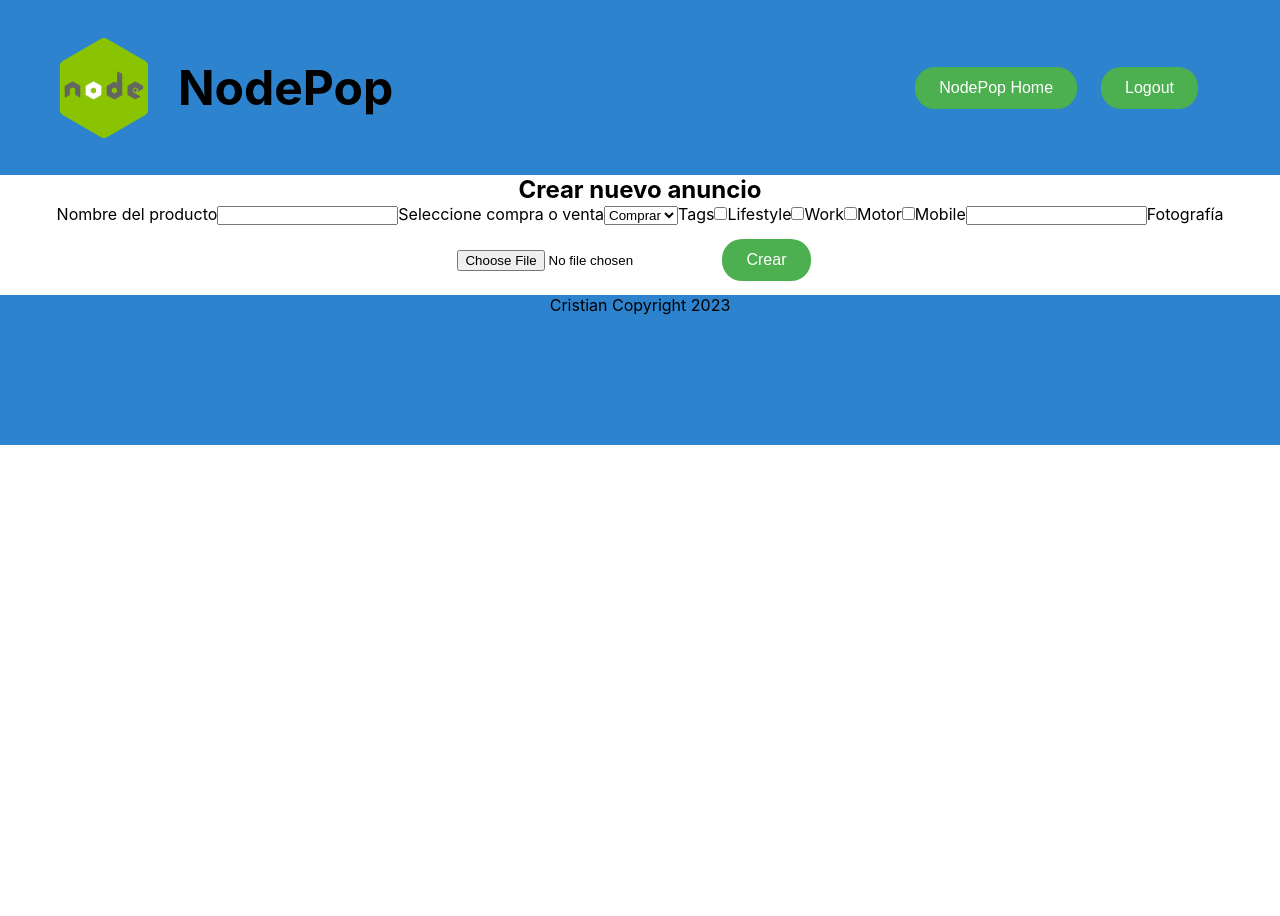
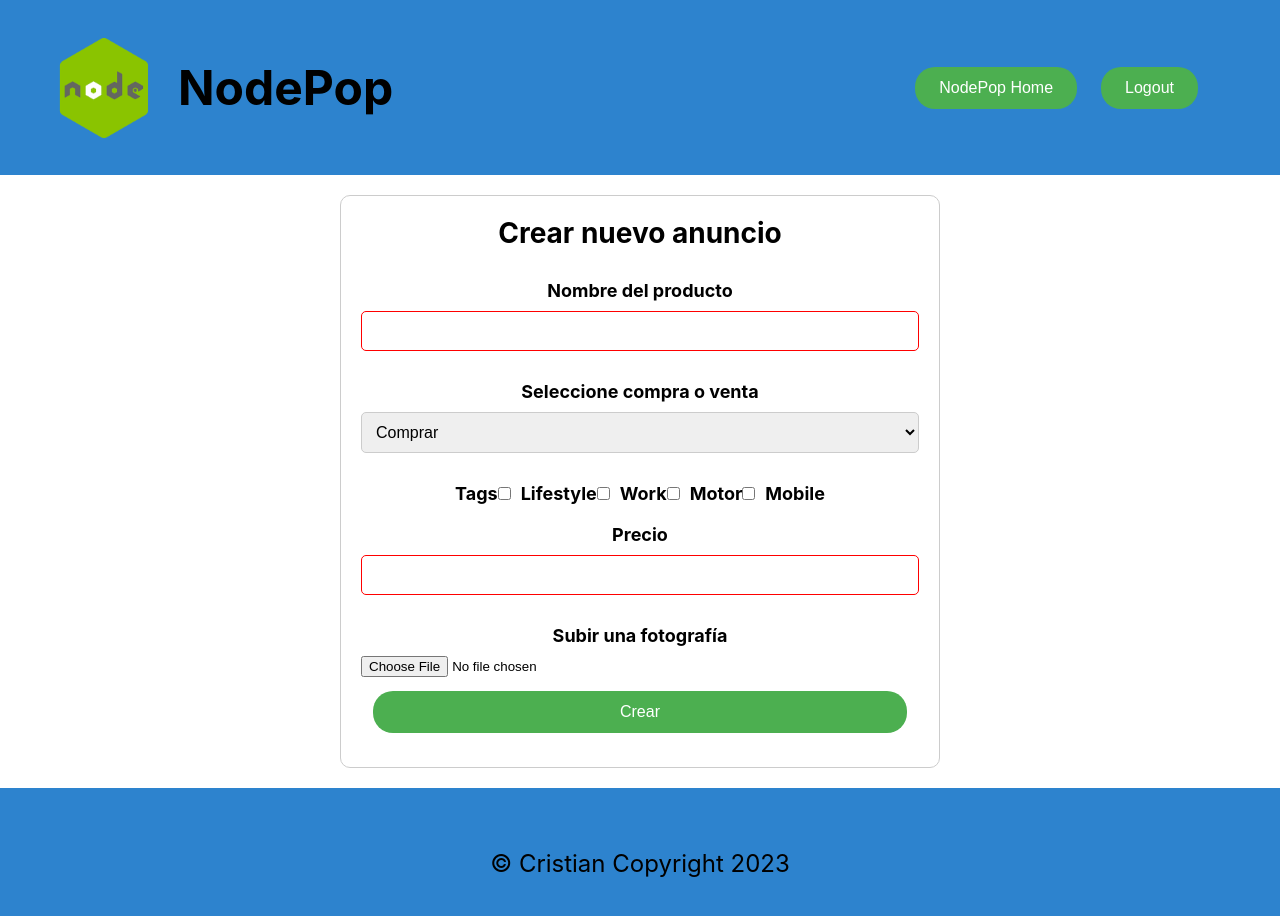
Before and after one commit to cristianchantada/proyecto-nodepop-react, a React (Create React App) app: page /adverts/new in a window 1280 px wide. Shown: the top 916 px of the page. Before the commit the page ends 800 px from the top, so only its background shows below. Built offline with nearby package versions, Linux system fonts and the light colour scheme; sample sign-in values are in the browser's storage.

Commit message:
Se continúa proceso de dar estilo a la app

```diff
--- a/src/components/AdvertsPage.jsx
+++ b/src/components/AdvertsPage.jsx
@@ -91,16 +91,26 @@ function AdvertsPage({handleLogout, isLogged, handleNewAdvertButton}) {
                 </ul>
               </div>
               <div className="container filterContainer">
-                <p>Seleccione los filtros a aplicar</p>
+                <h3>Seleccione los filtros a aplicar:</h3>
                 <form onSubmit={handleFilterSubmit}>
                   <div>
-                    <label htmlFor="minPrize">Precio mínimo</label>
+                    <div className='inputs-price-container'>
+                      <p>Seleccione el rango de precios: </p>
+                      <div>
+                        <div className='input-minPrize-container'>
+                          <label htmlFor="minPrize">Precio mínimo: </label>
                           <input type="text" id="minPrize" name="minPrize" />
-                    <label htmlFor="maxPrize">Precio máximo</label>
+                        </div>
+                        <div className='input-maxPrize-container'>
+                          <label htmlFor="maxPrize">Precio máximo: </label>
                           <input type="text" id="maxPrize" name="maxPrize" />
                         </div>
-                  <div>
-                    <p>Seleccione tipo de operación</p>
+                        </div>
+                    </div>
+                  </div>
+                  <div className='title-checks-container'>
+                    <p>Seleccione tipo de operación: </p>
+                    <div className='inputs-operation-container'>
                       <input type="radio" id="buy" name="radio" value="buy" />
                       <label htmlFor="buy">Compra</label>
                       <input type="radio" id="sell" name="radio" value="sell" />
@@ -108,14 +118,17 @@ function AdvertsPage({handleLogout, isLogged, handleNewAdvertButton}) {
                       <input type="radio" id="buySell" name="radio" value="buySell" defaultChecked />
                       <label htmlFor="buySell">Compra y venta</label>
                     </div>
+                  </div>
+                  <div className='button-filter-container'>
                     <button type="submit">Filtrar</button>
+                    <Link to={'/'}><Button title={'Restablece anuncios'}/></Link>
+                  </div>
                 </form>
-                <Link to={'/'}><Button title={'Restablece anuncios'}/></Link>
               </div>
             </>
               :
               <>
-                <p>Todavía no existe ningún anuncio</p>
+                <h3>Todavía no existe ningún anuncio</h3>
                 <Button handleButtonClick={handleNewAdvertButton} title={'Sea usted el primero en publicar'}/>
               </>
           }
--- a/src/components/NewAdvertPage.jsx
+++ b/src/components/NewAdvertPage.jsx
@@ -2,6 +2,7 @@ import { useNavigate } from "react-router-dom";
 import { postAdv } from "../api/service";
 import Layout from "./common/Layout";
 import { useState } from "react";
+import '../styles/NewAdvertPage.css'
 
 function NewAdvertPage({handleLogout, isLogged}) {
 
@@ -68,15 +69,15 @@ function NewAdvertPage({handleLogout, isLogged}) {
               <option value={false}>Comprar</option>
               <option value={true}>Vender</option>
             </select>
-          <label htmlFor="tags">Tags</label>
+          <label htmlFor="tags">Tags
             <label htmlFor="lifestyle" id='lifestyle' name='lifestyle' ><input checked={advData.tags.lifestyle} onChange={handleChange} type="checkbox" name="lifestyle" id="lifestyle" />Lifestyle</label>
             <label htmlFor="work" id='work' name='work' ><input checked={advData.tags.work} onChange={handleChange} type="checkbox" name="work" id="work" />Work</label>
             <label htmlFor="motor" id='motor' name='motor' ><input checked={advData.tags.motor} onChange={handleChange} type="checkbox" name="motor" id="motor" />Motor</label>
             <label htmlFor="mobile" id='mobile' name='mobile' ><input checked={advData.tags.mobile} onChange={handleChange} type="checkbox" name="mobile" id="mobile" />Mobile</label>
-          <label htmlFor="price">
+          </label>
+            <label htmlFor="price">Precio</label>
             <input value={advData.price} onChange={handleChange} type="text" name="price" id="price" required/>
-          </label>
-          <label htmlFor="photo">Fotografía</label>
+          <label htmlFor="photo">Subir una fotografía</label>
             <input type="file" name="photo" id="photo" />
           <button type="submit" disabled={desabilitation}>Crear</button>
         </form>
--- a/src/components/common/Layout.jsx
+++ b/src/components/common/Layout.jsx
@@ -65,7 +65,7 @@ function Layout ({isLogged, children, handleNewAdvertButton, handleLogout}) {
         {children}
       </main>
       <footer>
-          <p>Cristian Copyright 2023</p>
+          <p>&copy; Cristian Copyright 2023</p>
       </footer>
     </div>
   );
--- a/src/styles/AdvertsPage.css
+++ b/src/styles/AdvertsPage.css
@@ -4,7 +4,6 @@
     display: flex;
     height: 70px;
     align-items: center;
-
     justify-content: center;
 }
 
@@ -16,21 +15,137 @@
     justify-content: center;
     grid-template-columns: repeat(auto-fill);
     border-radius: 20px;
-
+    background-color: #ffffff;
+    margin: auto 180px auto 180px;
 }
 
 .advertItem {
-    padding: 20px;
+display: flex;
+flex-direction: column;
+align-items: center;
+justify-content: center;
+background-color: #a0e6a1;
+border-radius: 25px;
+width: 400px;
+height: 400px;
+box-shadow: 2px 2px 4px grey;
+margin: 20px;
+}
+
+.advertItem:hover {
+background-color: #4CAF50;
+}
+
+
+  .advertItem a {
+    display: flex;
+    flex-direction: column;
+    align-items: center;
+    justify-content: center;
+    width: 100%;
+    height: 100%;
+    text-align: center;
+    text-decoration: none;
+    color: black;
+  }
+
+  .advertItem h3 {
+    font-size: 20px;
+    font-weight: bold;
+    margin-top: 10px;
+  }
+
+  .advertItem h3 span {
+    font-size: 16px;
+    font-weight: normal;
+  }
+
+  .advertItem p {
+    font-size: 16px;
+    margin-top: 10px;
+  }
+
+  .advertItem img {
+    border-radius: 25px;
+    width: 90%;
+    height: 200px;
+    object-fit: cover;
+    margin-top: 10px;
+  }
+
+  .advertItem ul {
+    display: flex;
+    flex-wrap: wrap;
+    justify-content: center;
+    margin-top: 10px;
+    padding: 0;
+  }
+
+  .advertItem li {
+    background-color: #f1f1f1;
+    border: 2px solid #222;
+    border-radius: 15px;
+    box-shadow: 2px 2px 4px rgba(0, 0, 0, 0.3);
+    padding: 10px;
+    margin: 10px;
+    font-size: 16px;
+    list-style: none;
+  }
+
+.filterContainer {
+    margin-top: 30px;
     display: flex;
     align-items: center;
     justify-content: center;
-    flex-wrap: wrap;
-    background-color: rgb(186, 233, 189);
-    border-radius: 25px;
-    width: 400px;
-    height: 400px;
-    box-shadow: 2px 2px 4px grey;
+    display: flex;
+    flex-direction: column;
+    align-items: center;
+    justify-content: center;
+    background-color: #f2f2f2;
+    padding: 20px;
+    border-radius: 10px;
 }
+
+.inputs-price-container {
+   display: flex;
+   flex-direction: column;
+   align-items: center;
+   justify-content: center;
+   margin-left: 20px;
+}
+
+    .input-minPrize-container {
+        padding: 15px;
+    }
+
+    .input-maxPrize-container {
+
+    }
+
+.title-checks-container {
+    padding: 10px;
+}
+
+    .title-checks-container p, .inputs-price-container p  {
+        padding-top: 10px;
+        font-weight: 500;
+        font-size: 16px;
+    }
+
+    .inputs-operation-container {
+        padding: 15px;
+    }
+
+    .inputs-operation-container * {
+        padding: 5px;
+    }
+
+.button-filter-container {
+    display: flex;
+    align-items: center;
+    justify-content: center;
+}
+
 
 
 
--- a/src/styles/Button.css
+++ b/src/styles/Button.css
@@ -1,6 +1,4 @@
-
-
-button {
+  button {
     background-color: #4CAF50;
     border: none;
     border-radius: 20px;
--- a/src/styles/Layout.css
+++ b/src/styles/Layout.css
@@ -33,9 +33,15 @@ nav {
 }
 
 footer {
+    flex-shrink: 0;
     background-color: rgb(45, 131, 206);
     height: 150px;
-}
+    display: flex;
+    align-items: center;
+    justify-content: center;
+    font-size: x-large;
+  }
+
 
 .active {
     color: red;
--- /dev/null
+++ b/src/styles/NewAdvertPage.css
@@ -0,0 +1,63 @@
+.newAdvertContainer {
+    margin: 20px auto 20px auto;
+    border: 1px solid #ccc;
+    padding: 20px;
+    border-radius: 10px;
+    max-width: 600px;
+    width: 100%;
+  }
+
+  h2 {
+    margin-bottom: 20px;
+    font-size: 28px;
+  }
+
+  form {
+    display: flex;
+    flex-direction: column;
+  }
+
+  label {
+    margin-top: 10px;
+    margin-bottom: 10px;
+    font-size: 18px;
+    font-weight: bold;
+  }
+
+  input[type="text"],
+  select {
+    padding: 10px;
+    font-size: 16px;
+    border-radius: 5px;
+    border: 1px solid #ccc;
+    margin-bottom: 20px;
+    width: 100%;
+    box-sizing: border-box;
+  }
+
+  label input[type="checkbox"] {
+    margin-right: 10px;
+  }
+
+  button[type="submit"] {
+    background-color: #4CAF50;
+    border: none;
+    border-radius: 20px;
+    color: white;
+    padding: 12px 24px;
+    text-align: center;
+    text-decoration: none;
+    display: inline-block;
+    font-size: 16px;
+    margin: 14px 12px;
+    cursor: pointer;
+    transition-duration: 0.3s;
+  }
+
+  button[type="submit"]:hover {
+    background-color: #3e8e41;
+  }
+
+  input:required:invalid {
+    border-color: red;
+  }
```
Also changed, not shown: src/App.css (line endings or trailing spaces). Lines whose indentation alone changed are shown as unchanged.
